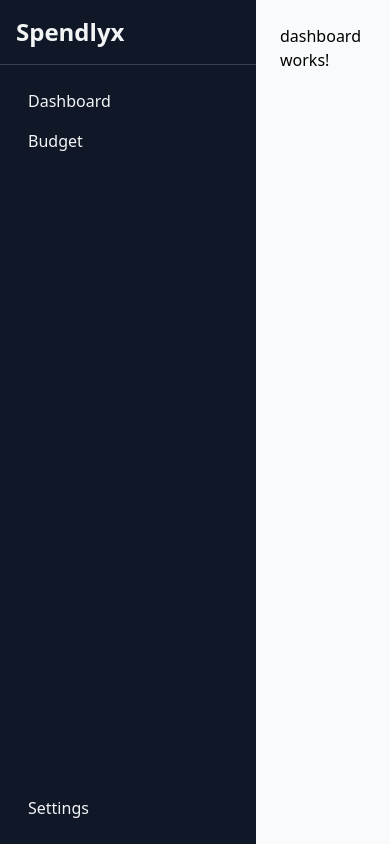
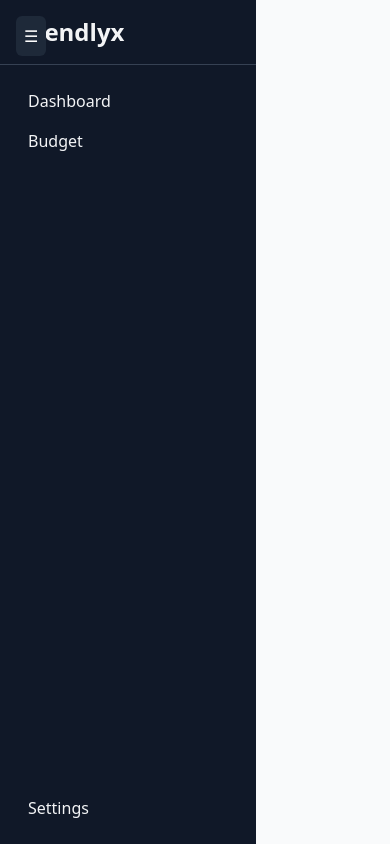
Before and after one commit to Spendlyx/spendlyx-front, an Angular app: page / in a window 390 px wide. Built offline with nearby package versions, Linux system fonts and the light colour scheme.

Commit message:
Responsive sidebar

```diff
--- a/src/app/app.html
+++ b/src/app/app.html
@@ -1,6 +1,13 @@
 <div class="flex h-screen">
-  <app-sidebar class="w-64 shrink-0" />
-  <main class="flex-1 p-6 overflow-y-auto bg-gray-50">
+  <button class="absolute top-4 left-4 z-20 p-2 bg-gray-800 text-white rounded-md md:hidden" (click)="toggleSidebar()">
+    ☰
+  </button>
+
+  <app-sidebar
+    class="fixed md:static h-screen w-64 bg-gray-900 text-white transform transition-all duration-500 ease-in-out z-10 md:translate-x-0 opacity-100"
+    [class.-translate-x-full]="!isSidebarOpen()" [class.opacity-0]="!isSidebarOpen()" />
+
+  <main class="flex-1 p-6 overflow-y-auto bg-gray-50 w-full">
     <router-outlet />
   </main>
 </div>
--- a/src/app/app.ts
+++ b/src/app/app.ts
@@ -8,5 +8,9 @@ import { Sidebar } from '@app/sidebar/sidebar';
   templateUrl: './app.html',
 })
 export class App {
-  protected readonly title = signal('spendlyx-front');
+  protected readonly isSidebarOpen = signal(false);
+
+  toggleSidebar() {
+    this.isSidebarOpen.update(v => !v);
+  }
 }
```
